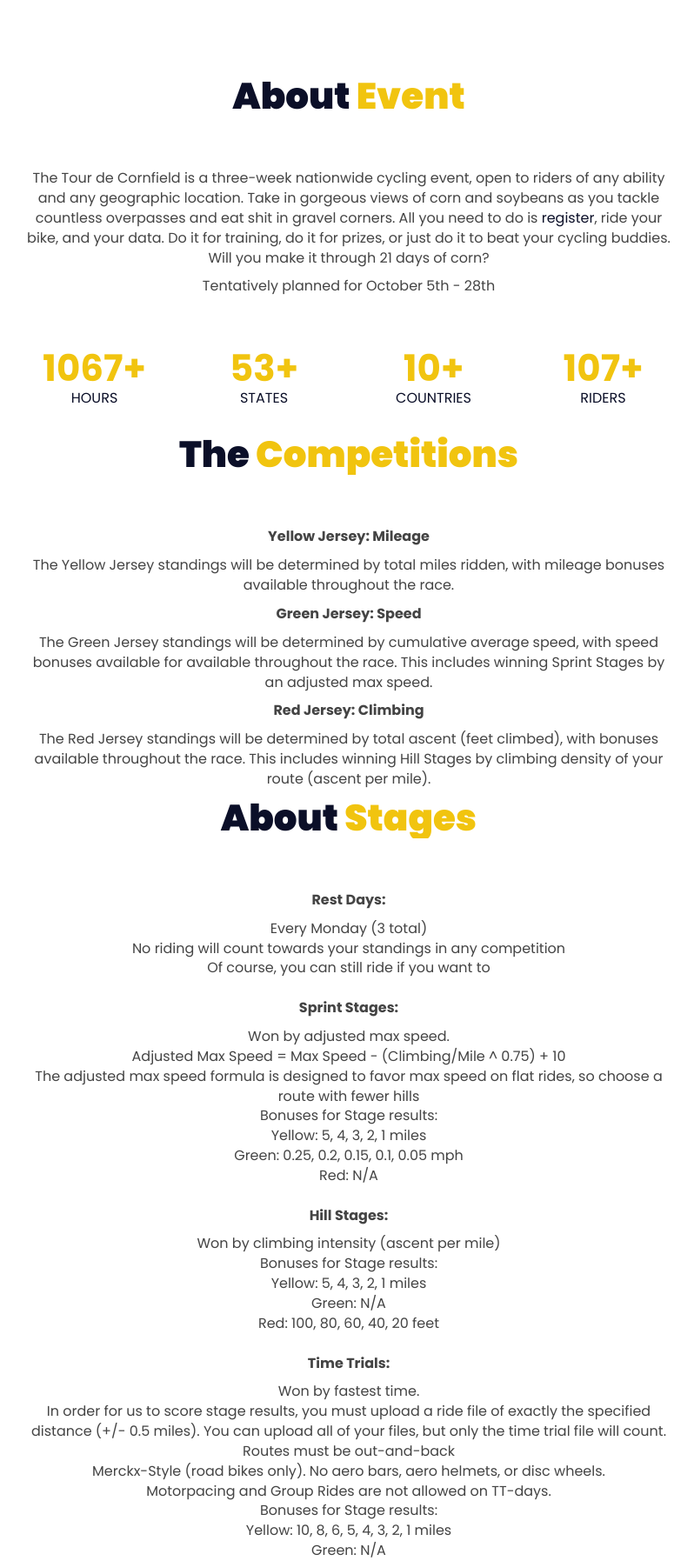
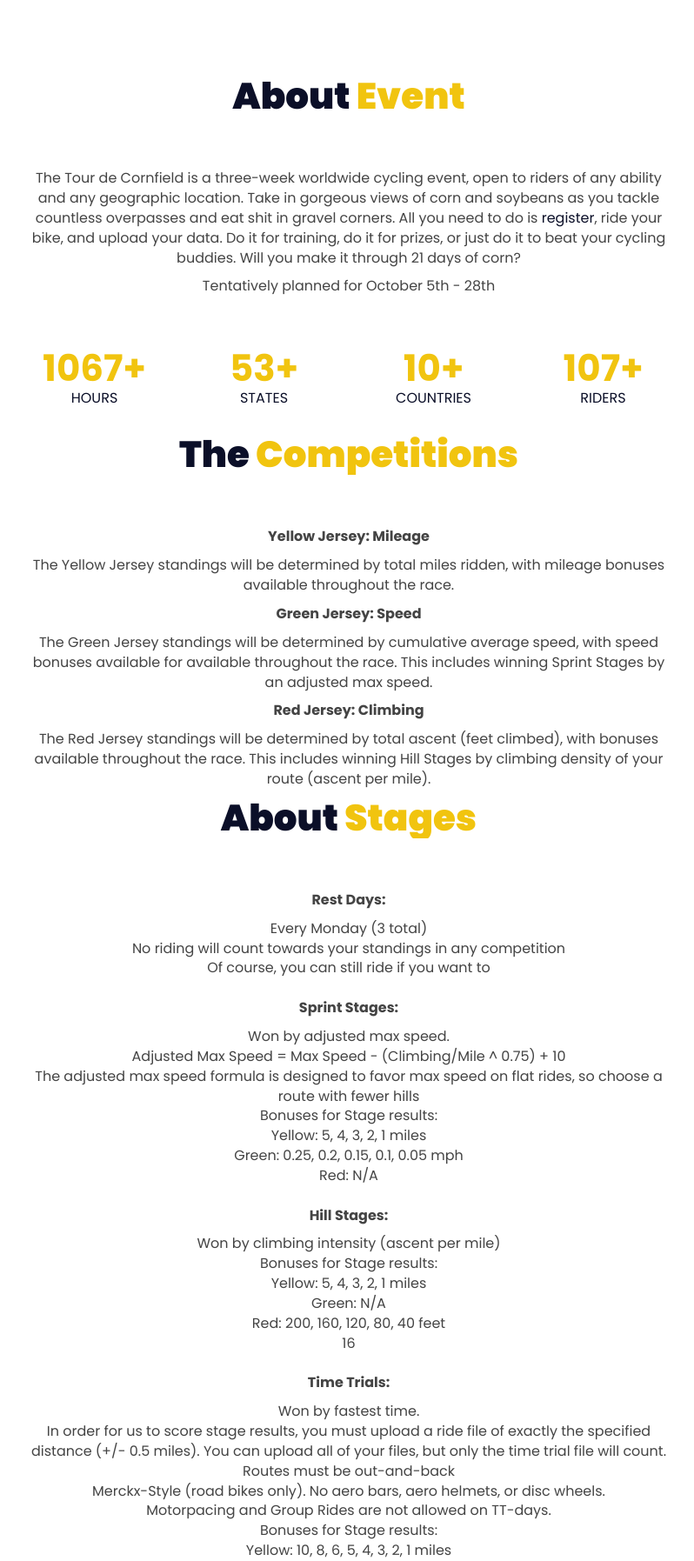
Before and after one commit to mkeller3/tour_de_cornfield_django, a Django app: page / in a window 1280 px wide. Shown: the part 802-2597 px from the top of the page at 87% size, without its empty margins (239-1037 px from the left). Run offline with Django 3.2, Linux system fonts and the light colour scheme; some libraries are stand-ins or nearby versions.

```diff
--- a/myapp/templates/index.html
+++ b/myapp/templates/index.html
@@ -122,9 +122,9 @@
 				<div class="col-md-8 col-md-offset-2 text-center">
 					<!-- about content -->
 					<div class="about-content">
-						<p>The Tour de Cornfield is a three-week nationwide cycling event, open to riders of any ability and any geographic location.
+						<p>The Tour de Cornfield is a three-week worldwide cycling event, open to riders of any ability and any geographic location.
 							Take in gorgeous views of corn and soybeans as you tackle countless overpasses and eat shit in gravel corners.
-							All you need to do is <a href="./register">register</a>, ride your bike, and  your data. Do it for training, do it for prizes, or just do it to beat your cycling buddies.
+							All you need to do is <a href="./register">register</a>, ride your bike, and upload your data. Do it for training, do it for prizes, or just do it to beat your cycling buddies.
 							Will you make it through 21 days of corn?</p>
 						<p>Tentatively planned for October 5th - 28th</p>
 					</div>
@@ -212,7 +212,7 @@
 							<li>Bonuses for Stage results:</li>
 							<li>Yellow: 5, 4, 3, 2, 1 miles</li>
 							<li>Green: N/A</li>
-							<li>Red: 100, 80, 60, 40, 20 feet</li>
+							<li>Red: 200, 160, 120, 80, 40 feet</li> 															16
 						</ul>
 						<br>
 						<p><b>Time Trials:</b></p>
@@ -304,7 +304,7 @@
 				<div class="col-md-8 col-md-offset-2 text-center">
 					<!-- prizes content -->
 					<div class="about-content">
-						<p>Prizes will be determined at the end of the Tour De Cornfield based off of how many participants.
+						<p>Prizes will be determined at the end of the Tour De Cornfield based on number of participants.
 						 Each competition (Yellow, Green, and Red) will have prizes for the top three.</p>
 					</div>
 					<!-- /prizes content -->
--- a/myapp/templates/register.html
+++ b/myapp/templates/register.html
@@ -86,7 +86,7 @@
 						<div class="col-md-12">
 							<div class="page-wrapper-content">
 								<h1>Register</h1>
-								<h4>In order to register you will have to pay a one time fee of $10 USD to <a href="https://www.paypal.me/michaelkeller03" target="_blank" style="color:#f1c40f; text-decoration: underline">PayPal</a>. After payment you will receive a unique token to register. </h4>
+								<h4>In order to register you will have to pay a one time fee of $10 USD to <a href="https://www.paypal.me/michaelkeller03" target="_blank" style="color:#f1c40f; text-decoration: underline">PayPal</a>. After payment you will receive a unique key to register. </h4>
 								<div class="col-md-4 col-md-offset-4">
 									<form method="post">
 										{% csrf_token %}
--- a/myapp/views.py
+++ b/myapp/views.py
@@ -72,7 +72,7 @@ def upload(request):
         sent_from = gmail_user
         to = [request.user.email]
         subject = 'OMG Super Important Message'
-        body = 'Hi '+request.user.first_name+',\n\nYour ride on '+end_time+' has been successfully uploaded! Have a good day! \n\n- Kernel Cob'
+        body = 'Subject: New Ride\n\nHi '+request.user.first_name+',\n\nYour ride on '+end_time+' has been successfully uploaded! Have a good day! \n\n- Kernel Cob'
 
         if username != None:
             conn = psycopg2.connect("host=postgresql.csrxtcqureoz.us-east-2.rds.amazonaws.com dbname=tour_de_cornfield user=postgres password=P0stgr3s")
@@ -141,18 +141,33 @@ def register(request):
         	secret_key = form.cleaned_data.get('secret_key')
 	        if secret_key == 'corncob-37464':
 	            form.save()
-	            username = form.cleaned_data.get('username')
 	            raw_password = form.cleaned_data.get('password1')
 	            user = authenticate(username=username, password=raw_password)
 	            login(request, user)
-                username = 'hi'
+                email = form.cleaned_data.get('email')
+                first_name = form.cleaned_data.get('first_name')
+                last_name = form.cleaned_data.get('last_name')
+                user_name = form.cleaned_data.get('username')
+                raw_password = form.cleaned_data.get('password1')
+                user = User.objects.create_user(username=user_name, email=email, password=raw_password, first_name=first_name, last_name=last_name)
+                user.save()
+                username = 'test'
                 if username != "":
                     gmail_user = 'tourdecornfield@gmail.com'
                     gmail_password = 'whatwhat3'
                     sent_from = gmail_user
                     to = 'michaelkeller03@gmail.com'
-                    subject = 'OMG Super Important Message'
-                    body = 'Hi Michael,\n\nA new user has signed up for Tour De Cornfield! \n\nHave a good day! \n\n- Kernel Cob'
+                    body = 'Subject: New User - '+first_name+' '+last_name+'\n\nHi Michael,\n\nA new user has signed up for Tour De Cornfield! \n\nHave a good day! \n\n- Kernel Cob'
+                    server = smtplib.SMTP_SSL('smtp.gmail.com', 465)
+                    server.ehlo()
+                    server.login(gmail_user, gmail_password)
+                    server.sendmail(sent_from, to, body)
+                    server.close()
+                    gmail_user = 'tourdecornfield@gmail.com'
+                    gmail_password = 'whatwhat3'
+                    sent_from = gmail_user
+                    to = email
+                    body = 'Subject: Tour De Cornfield Signup\n\nHi '+first_name+',\n\nThank you for signing up for the Tour De Cornfield 2018 Edition! Within the next couple weeks additional features will be enabled on tourdecornfield.com that will enable you to upload your rides and track your standings against others competing in the TDC. If you have any questions feel free to reply to this email and we will get back to you as soon as possible. \n\nHave a good day! \n\n- Kernel Cob'
                     server = smtplib.SMTP_SSL('smtp.gmail.com', 465)
                     server.ehlo()
                     server.login(gmail_user, gmail_password)
```
Also changed, not shown: db.sqlite3, 1 other file.
